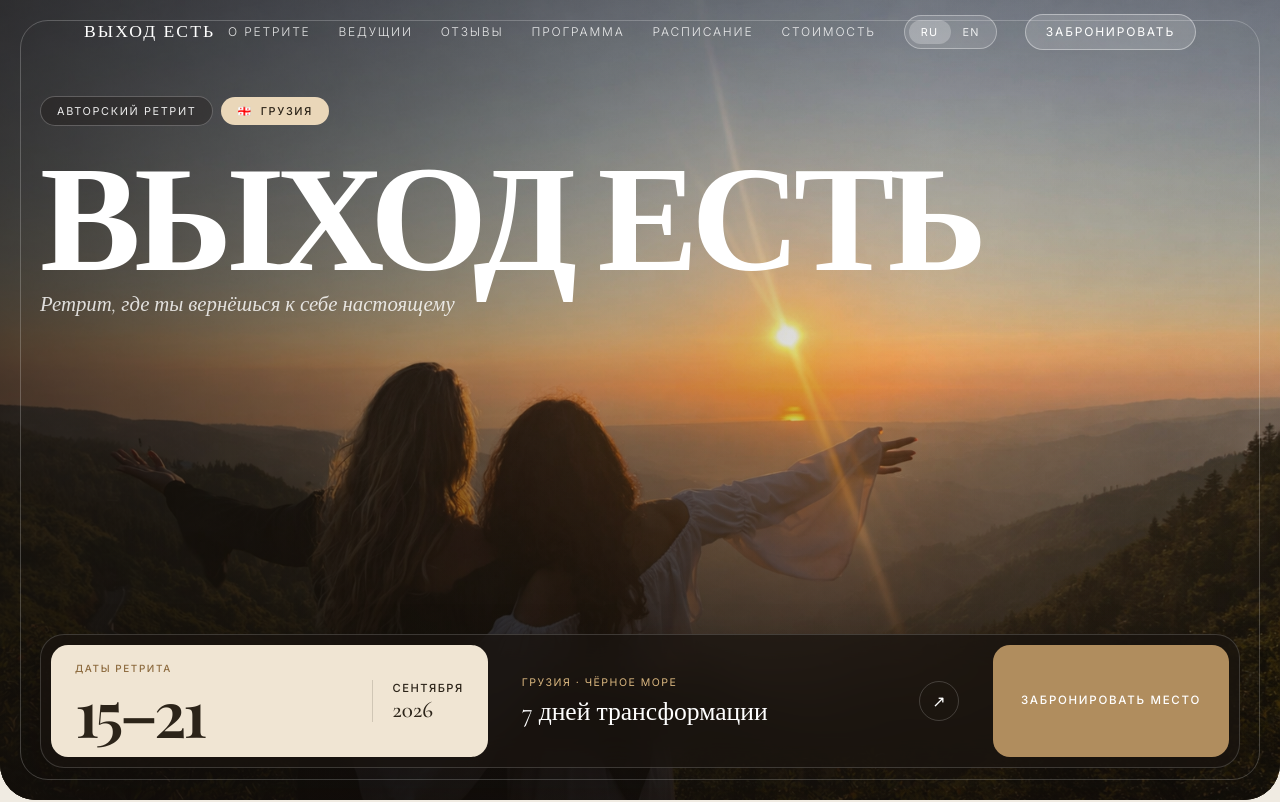
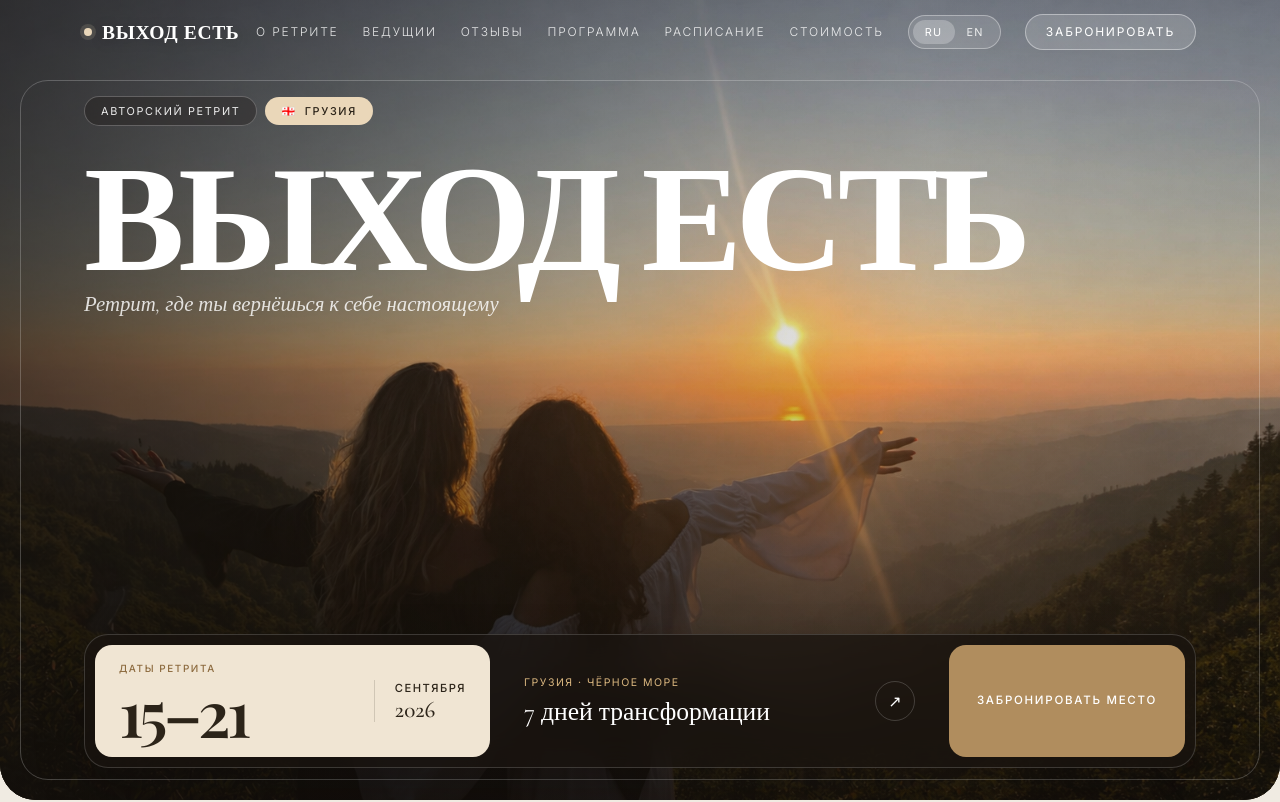
Before and after one commit to mixa-lll/RetritGergia, a React (Vite) app: page / in a window 1280 px wide. Shown: the top 802 px of the page. Built offline with nearby package versions, Linux system fonts and the light colour scheme.

Commit message:
Align hero frame and emphasize navigation logo

```diff
--- a/src/app/App.tsx
+++ b/src/app/App.tsx
@@ -507,17 +507,40 @@ export default function App() {
         }}
       >
         <div className="max-w-6xl mx-auto px-5 flex items-center justify-between h-16">
-          <button onClick={() => scrollTo("hero")} style={{ fontFamily: "'Cormorant Garamond', serif", fontSize: "1.1rem", fontWeight: 400, letterSpacing: "0.12em", color: scrolled ? "#2c2419" : "#fff", background: "none", border: "none", cursor: "pointer" }}>
-            {t("ВЫХОД ЕСТЬ")}
+          <button
+            onClick={() => scrollTo("hero")}
+            className="inline-flex flex-shrink-0 items-center gap-2.5 whitespace-nowrap py-2 focus-visible:outline-none focus-visible:ring-2 focus-visible:ring-[#d4b483] focus-visible:ring-offset-2"
+            style={{
+              fontFamily: titleFont,
+              fontSize: "1.22rem",
+              fontWeight: 600,
+              letterSpacing: "0.035em",
+              lineHeight: 1,
+              color: scrolled ? "#2c2419" : "#fff",
+              background: "none",
+              border: "none",
+              cursor: "pointer",
+              textShadow: scrolled ? "none" : "0 2px 14px rgba(20,16,12,0.24)",
+            }}
+          >
+            <span
+              className="h-2 w-2 flex-shrink-0 rounded-full"
+              style={{
+                background: scrolled ? "#b08d5e" : "#ead7b9",
+                boxShadow: scrolled ? "0 0 0 4px rgba(176,141,94,0.1)" : "0 0 0 4px rgba(234,215,185,0.14)",
+              }}
+              aria-hidden="true"
+            />
+            <span>{t("ВЫХОД ЕСТЬ")}</span>
           </button>
-          <div className="hidden md:flex items-center gap-7">
+          <div className="hidden md:flex items-center gap-4 xl:gap-6">
             {navLinks.map(l => (
-              <button key={l.id} onClick={() => scrollTo(l.id)} style={{ fontFamily: "'Inter', sans-serif", fontSize: "0.75rem", fontWeight: 300, letterSpacing: "0.15em", textTransform: "uppercase", color: scrolled ? "#2c2419" : "rgba(255,255,255,0.85)", background: "none", border: "none", cursor: "pointer" }}>
+              <button key={l.id} onClick={() => scrollTo(l.id)} style={{ fontFamily: "'Inter', sans-serif", fontSize: "0.75rem", fontWeight: 300, letterSpacing: "0.15em", textTransform: "uppercase", color: scrolled ? "#2c2419" : "rgba(255,255,255,0.85)", background: "none", border: "none", cursor: "pointer", whiteSpace: "nowrap", flexShrink: 0 }}>
                 {l.label}
               </button>
             ))}
             <div
-              className="inline-flex items-center p-1"
+              className="inline-flex flex-shrink-0 items-center p-1"
               style={{
                 borderRadius: "999px",
                 border: scrolled ? "1px solid rgba(44,36,25,0.25)" : "1px solid rgba(255,255,255,0.35)",
@@ -546,7 +569,7 @@ export default function App() {
                 </button>
               ))}
             </div>
-            <button onClick={() => scrollTo("pricing")} className="px-5 py-2 transition-all duration-300" style={{ fontFamily: "'Inter', sans-serif", fontSize: "0.75rem", fontWeight: 400, letterSpacing: "0.15em", textTransform: "uppercase", background: scrolled ? "#2c2419" : "rgba(255,255,255,0.15)", border: scrolled ? "1px solid #2c2419" : "1px solid rgba(255,255,255,0.4)", color: "#fff", borderRadius: "100px", cursor: "pointer" }}>
+            <button onClick={() => scrollTo("pricing")} className="flex-shrink-0 px-5 py-2 transition-all duration-300" style={{ fontFamily: "'Inter', sans-serif", fontSize: "0.75rem", fontWeight: 400, letterSpacing: "0.15em", textTransform: "uppercase", background: scrolled ? "#2c2419" : "rgba(255,255,255,0.15)", border: scrolled ? "1px solid #2c2419" : "1px solid rgba(255,255,255,0.4)", color: "#fff", borderRadius: "100px", cursor: "pointer", whiteSpace: "nowrap" }}>
               {bookingLabel}
             </button>
           </div>
@@ -611,12 +634,12 @@ export default function App() {
           }}
         />
         <div
-          className="pointer-events-none absolute inset-3 rounded-[28px] border md:inset-5"
+          className="pointer-events-none absolute inset-x-3 bottom-3 top-[72px] rounded-[28px] border md:inset-x-5 md:bottom-5 md:top-20"
           style={{ borderColor: "rgba(255,255,255,0.22)" }}
           aria-hidden="true"
         />
 
-        <div className="relative z-10 mx-auto flex h-full max-w-7xl flex-col justify-between px-6 pb-5 pt-20 md:px-10 md:pb-8 md:pt-24">
+        <div className="relative z-10 mx-auto flex h-full max-w-6xl flex-col justify-between px-5 pb-5 pt-20 md:px-5 md:pb-8 md:pt-24">
           <div className="max-w-5xl">
             <div className="mb-5 flex flex-wrap items-center gap-2">
               <span
```
